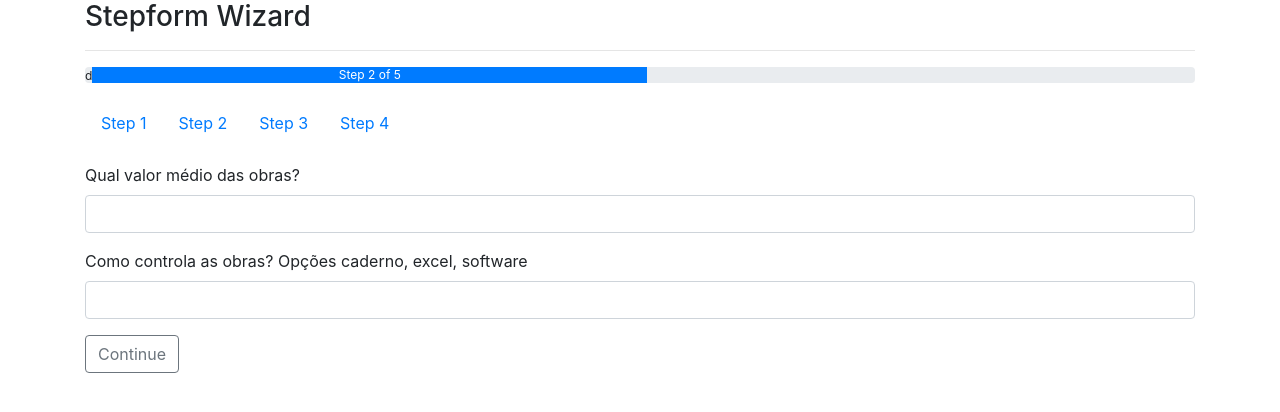
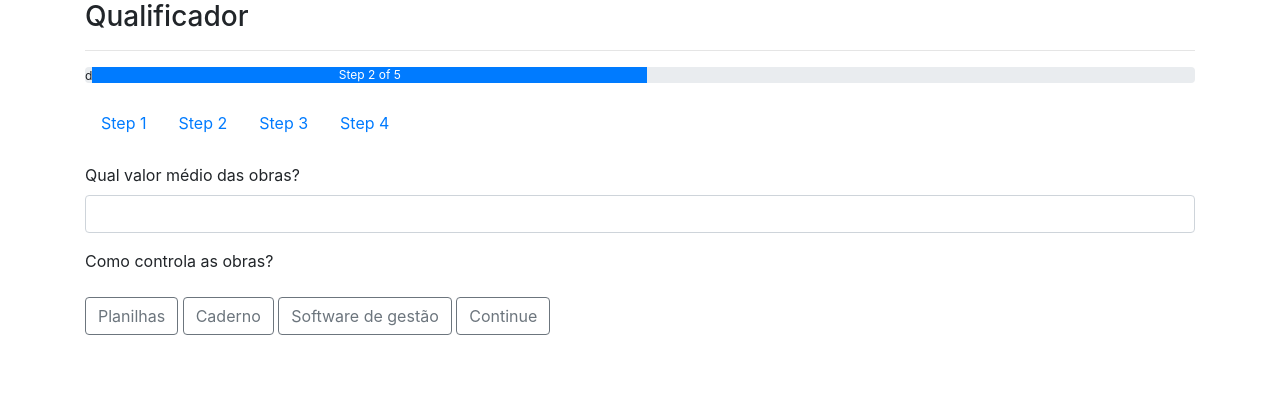
Before and after one commit to eduardobrandao08/qualificador, a plain HTML site: page stepform/index.html in a window 1280 px wide. Both pictures are taken after a click on the link "Continue". Drawn offline with nearby package versions, Linux system fonts and the light colour scheme.

Commit message:
Update index.html

```diff
--- a/stepform/index.html
+++ b/stepform/index.html
@@ -15,7 +15,7 @@
 
   <div class="container" id="myWizard">
 
-    <h3>Stepform Wizard</h3>
+    <h3>Qualificador</h3>
 
     <hr>
 
@@ -63,22 +63,32 @@
 
 
     <!--  // Parte 2 primeira entrega-->
-
+    <form name="calculator" >
         <div class="tab-pane fade" id="step2">
 
           <div class="form-group">
             <label for="cidade">Qual valor médio das obras?</label>
-            <input class="form-control input-lg" name="valor-medio" id="valor-medio">
+            <input class="form-control input-lg" name="valor-medio" id="valor-medio" value="" onClick="document.calculator.ans.value+= value">
           </div>
 
 
           <div class="form-group">
-            <label for="cidade">Como controla as obras? Opções caderno, excel, software</label>
-            <input class="form-control input-lg" name="controla" id="controla">
+            <label for="cidade">Como controla as obras? </label>
+          <!--  <input class="form-control input-lg" name="controla" id="controla">-->
           </div>
 
+         <a href="#" class="btn btn-outline-secondary next" role="button" value="*0.11" id="01"
+         onClick="document.calculator.ans.value+='0.11'">Planilhas</a>
+         <a href="#" class="btn btn-outline-secondary next" role="button" value="*0.116" id="01"
+         onClick="document.calculator.ans.value+='0.116'">Caderno</a>
+         <a href="#" class="btn btn-outline-secondary next" role="button" value="*0.08" id="01"
+         onClick="document.calculator.ans.value+='0.08'">Software de gestão</a>
 
-          <a class="btn btn-outline-secondary next" href="#">Continue</a>
+          <!-- <input type="button" class="btn btn-info" value="Input Button" a class="btn btn-outline-secondary next" href="#"></a>
+          <input type="submit" class="btn btn-info" value="Submit Button" a class="btn btn-outline-secondary next" href="#"></a>
+-->
+
+         <a class="btn btn-outline-secondary next" href="#">Continue</a>
         </div>
 
   <!--  // Parte 3 primeira entrega-->
@@ -87,11 +97,31 @@
           <div class="form-group">
             <h2>Step 3</h2> Você pode economizar
 
+            <input type="textfield" name="ans" value="">
+          <!--    <input type="button" value="1" onClick="document.calculator.ans.value+='1'">
+            <input type="button" value="2" onClick="document.calculator.ans.value+='2'">
+            <input type="button" value="3" onClick="document.calculator.ans.value+='3'">
+            <input type="button" value="+" onClick="document.calculator.ans.value+='+'">
+            <input type="button" value="4" onClick="document.calculator.ans.value+='4'">
+            <input type="button" value="5" onClick="document.calculator.ans.value+='5'">
+            <input type="button" value="6" onClick="document.calculator.ans.value+='6'">
+            <input type="button" value="-" onClick="document.calculator.ans.value+='-'">
+            <input type="button" value="7" onClick="document.calculator.ans.value+='7'">
+            <input type="button" value="8" onClick="document.calculator.ans.value+='8'">
+            <input type="button" value="9" onClick="document.calculator.ans.value+='9'">
+            <input type="button" value="*" onClick="document.calculator.ans.value+='*'">
+            <input type="button" value="/" onClick="document.calculator.ans.value+='/'">
+            <input type="button" value="0" onClick="document.calculator.ans.value+='0'">
+            <input type="reset" value="Reset">
+            <input type="button" value="=" onClick="document.calculator.ans.value=eval(document.calculator.ans.value)">
+            Solution is
+            <input type="textfield" name="ans" value="">
+-->
 
           </div>
           <a class="btn btn-outline-secondary next" href="#">Continue</a>
         </div>
-
+</form>
   <!--  // Parte 4 primeira entrega-->
 
         <div class="tab-pane fade" id="step4">
```
